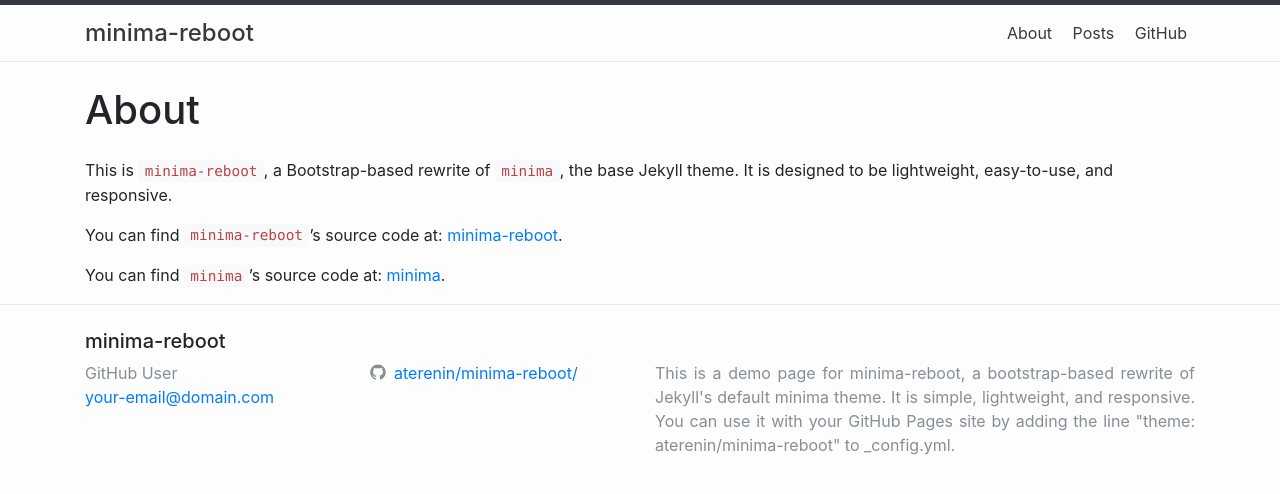
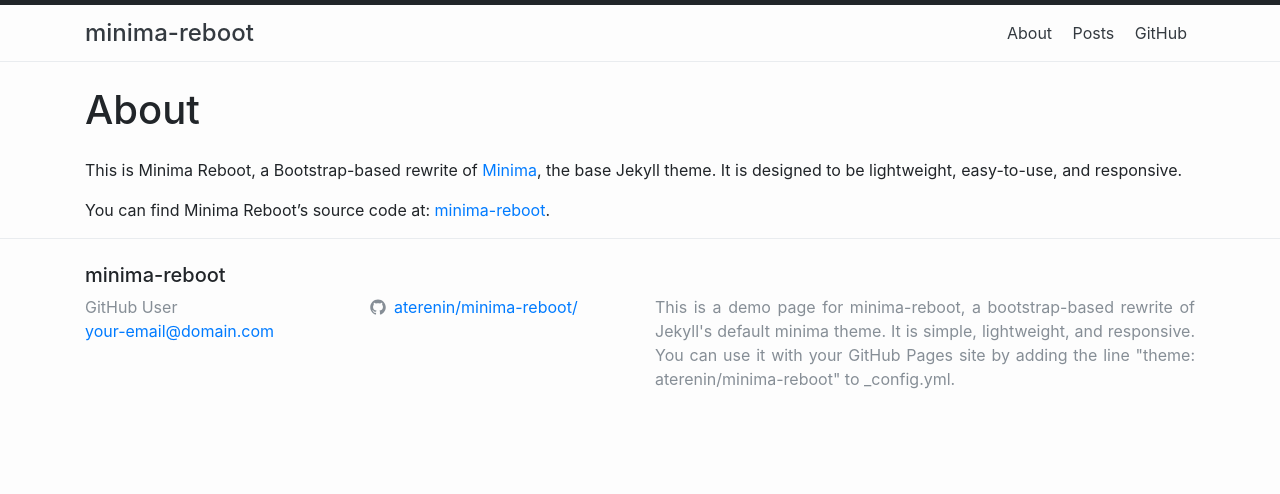
Before and after one commit to aterenin/minima-reboot, a Jekyll site: the page built from about.md, in a window 1280 px wide. Shown: the top 494 px of the page. Built offline with Jekyll 4.4.1, drawn with Linux system fonts in a browser that asks for light colours.

Commit message:
removed color references, updated readme

```diff
--- a/_includes/header.html
+++ b/_includes/header.html
@@ -1,4 +1,4 @@
-<header id="nav-header">
+<header id="nav-header" class="border-dark border-left-0 border-right-0">
   <div id="nav-container" class="container position-relative d-flex justify-content-between align-items-center">
     {% assign default_paths = site.pages | map: "path" %}
     {% assign page_paths = site.header_pages | default: default_paths %}
--- a/_sass/minima-reboot/_layout.scss
+++ b/_sass/minima-reboot/_layout.scss
@@ -1,16 +1,15 @@
-$layout-color-secondary: #868e96 !default;
-$layout-color-dark: #343a40 !default;
-$layout-color-border: #e8e8e8 !default;
+$layout-color-border: #e9ecef !default;
 $layout-color-background: #fdfdfd !default;
-$layout-color-syntax-highlighting-background: #eef !default;
+$layout-color-syntax-highlighting-background: #f8f9fa !default;
+$layout-responsive-nav-cutoff: 768px !default;
 
 body {
   background-color: $layout-color-background;
 }
 
 #nav-header {
-  border-top: 5px solid $layout-color-dark;
-  border-bottom: 1px solid $layout-color-border;
+  border-top: 5px solid !important;
+  border-bottom: 1px solid $layout-color-border !important;
 }
 
 #nav-container {
@@ -18,7 +17,7 @@
 }
 
 #nav-menu-container {
-  @media (max-width: 768px - 1) {
+  @media (max-width: $layout-responsive-nav-cutoff - 1) {
     position: absolute;
     z-index: 100;
     top: 0.4375rem;
@@ -62,7 +61,7 @@
 
 .highlight {
   border: 1px solid $layout-color-border;
-  border-radius: 3px;
+  border-radius: .25rem;
   background-color: $layout-color-syntax-highlighting-background;
   pre {
     padding: 0.75rem;
--- a/about.md
+++ b/about.md
@@ -4,8 +4,6 @@
 permalink: /about/
 ---
 
-This is `minima-reboot`, a Bootstrap-based rewrite of `minima`, the base Jekyll theme. It is designed to be lightweight, easy-to-use, and responsive.
+This is Minima Reboot, a Bootstrap-based rewrite of [Minima](https://github.com/jekyll/minima), the base Jekyll theme. It is designed to be lightweight, easy-to-use, and responsive.
 
-You can find `minima-reboot`'s source code at: [minima-reboot](https://github.com/aterenin/minima-reboot).
-
-You can find `minima`'s source code at: [minima](https://github.com/jekyll/minima).
+You can find Minima Reboot's source code at: [minima-reboot](https://github.com/aterenin/minima-reboot).
```
Also changed, not shown: _posts/2017-12-26-welcome-to-minima-reboot.md (+1 -1 lines), README.md, minima-reboot.gemspec, screenshot.png.
